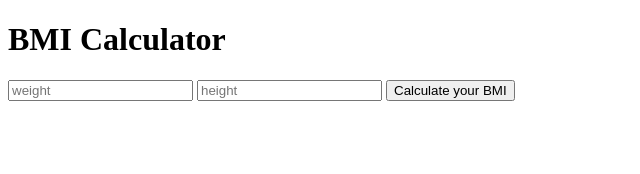
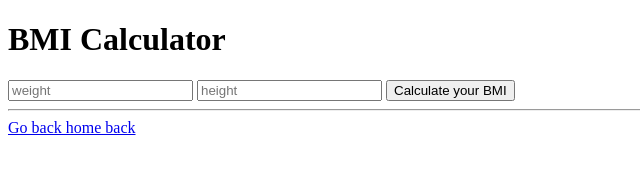
Before and after one commit to JakubWojtkowski/Intro-to-expressjs, a website: page bmiCalculator.html in a window 1280 px wide. Shown: the whole page, without its empty margins (0-640 px from the left). Drawn offline with Linux system fonts and the light colour scheme.

Commit message:
Changes in routing.

```diff
--- a/bmiCalculator.html
+++ b/bmiCalculator.html
@@ -14,6 +14,8 @@
         <input type="text" name="height" placeholder="height">
 
         <button type="submit">Calculate your BMI</button>
+        <hr>
+        <a href="/">Go back  home back</a>
     </form>
 
 </body>
```
Also changed, not shown: index.html (+2 -1 lines).
